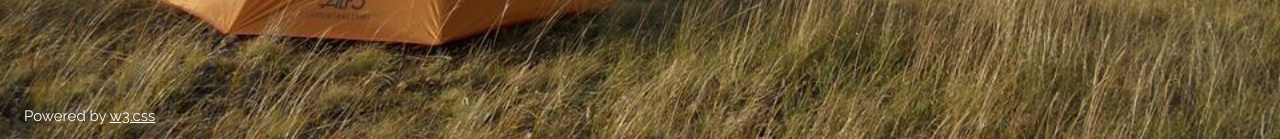
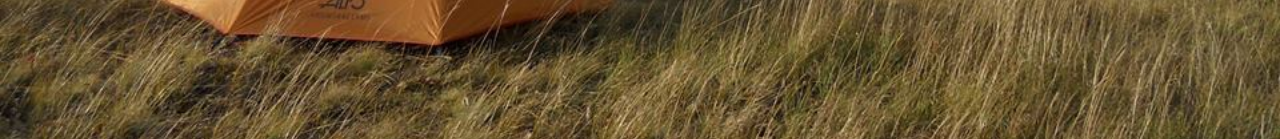
Before and after one commit to swimmerbilly/swimmerbilly.github.io, a Jekyll site: the page index.html, which Jekyll copies as it is, in a window 1280 px wide. Shown: the part 761-900 px from the top of the page. Built offline with Jekyll 4.4.1, drawn with Linux system fonts in a browser that asks for light colours.

Commit message:
Update index.html

```diff
--- a/index.html
+++ b/index.html
@@ -26,9 +26,6 @@ body, html {height: 100%}
     <hr class="w3-border-grey" style="margin:auto;width:40%">
     <p class="w3-large w3-center">4 days left</p>
   </div>
-  <div class="w3-display-bottomleft w3-padding-large">
-    Powered by <a href="http://www.w3schools.com/w3css/default.asp" target="_blank">w3.css</a>
-  </div>
 </div>
 
 </body>
```
